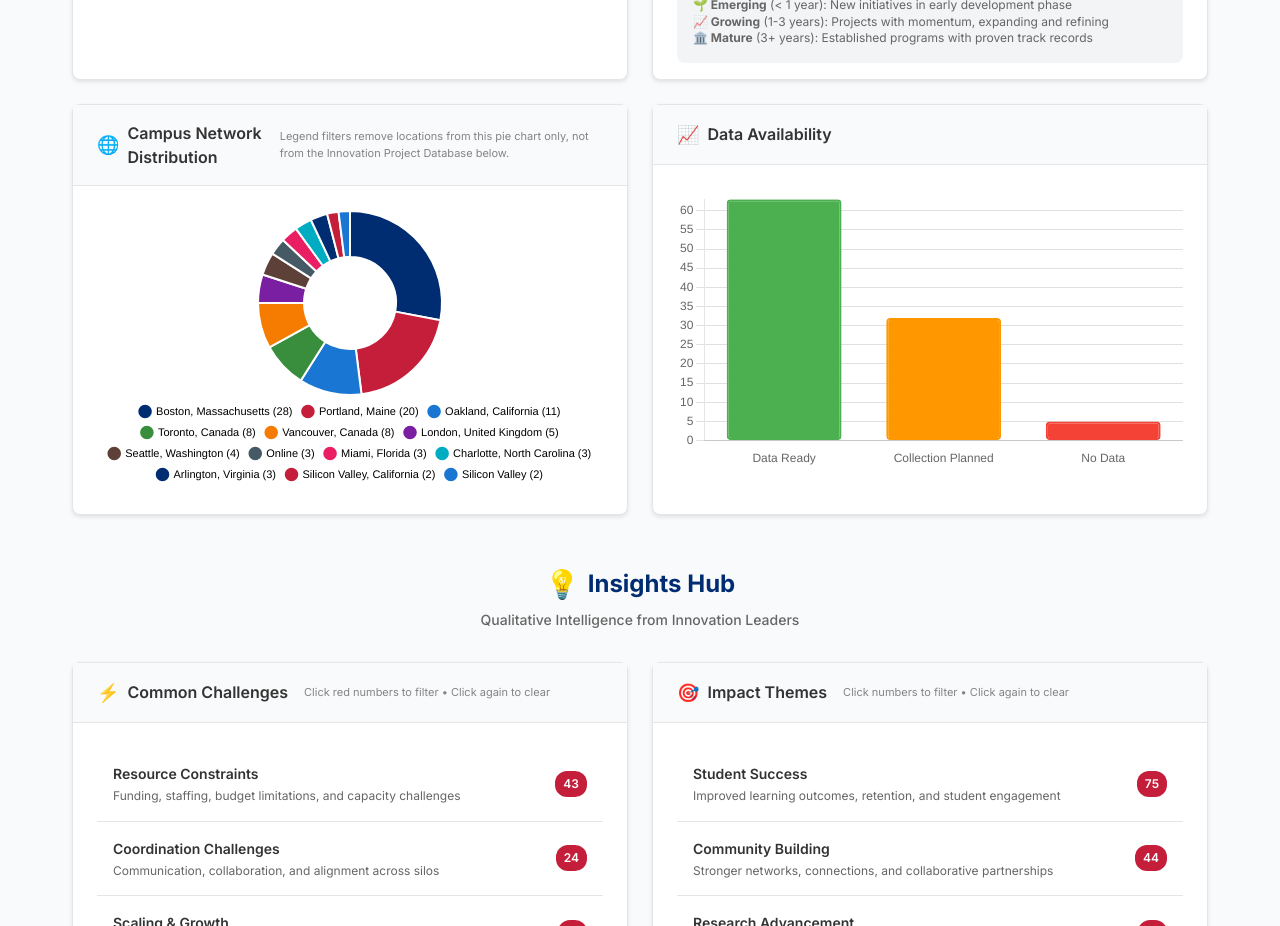
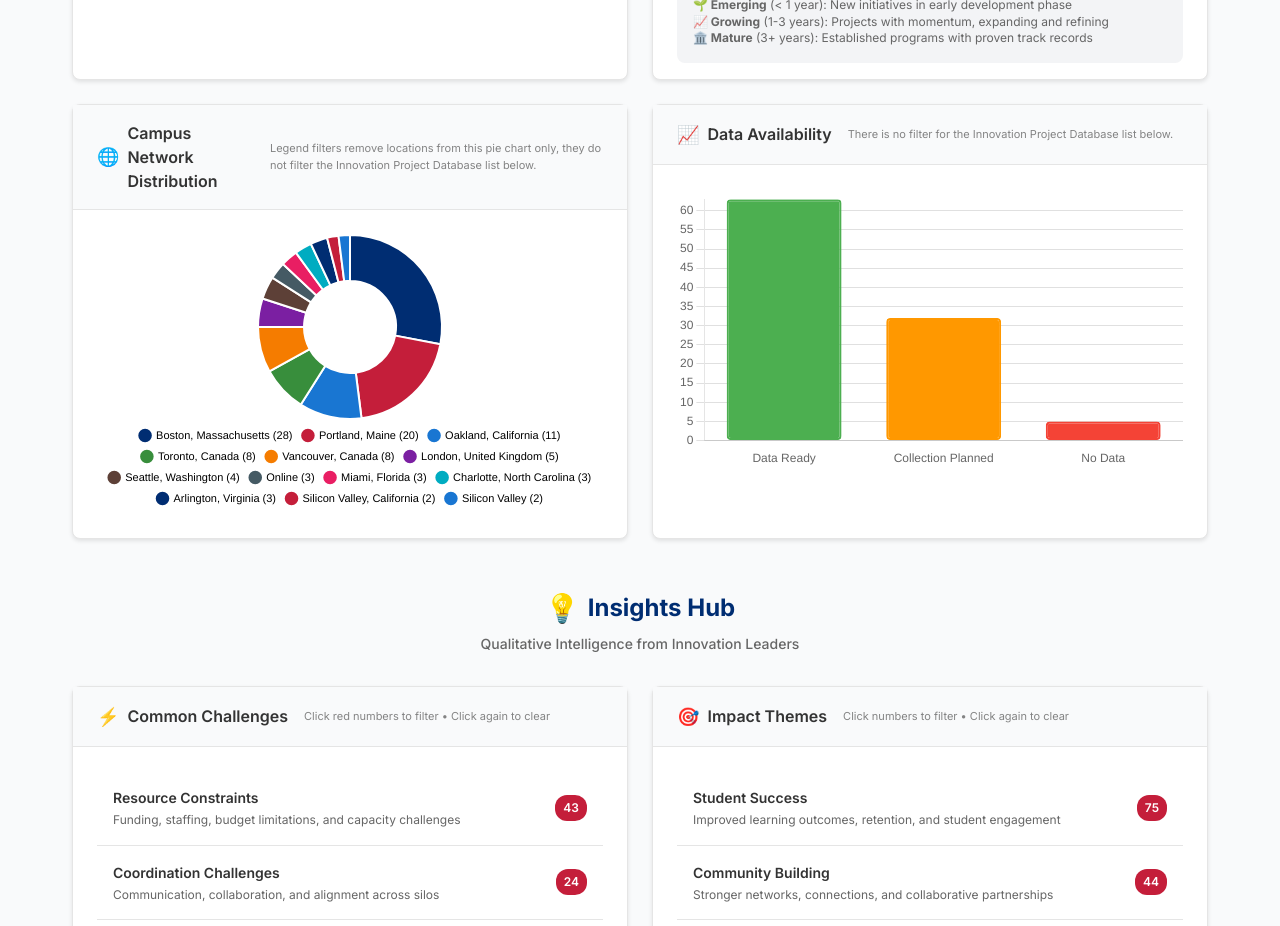
Before and after one commit to markynsai91/Northeastern_Innovation_dashboard, a React (Vite) app: page / in a window 1280 px wide. Shown: the part 1080-2006 px from the top of the page. Built offline with nearby package versions, Linux system fonts and the light colour scheme.

Commit message:
Update Filter note for Campus Ntw distribution And Data Availability

```diff
--- a/src/components/InsightsGrid.jsx
+++ b/src/components/InsightsGrid.jsx
@@ -75,7 +75,7 @@ const InsightsGrid = ({
             <div className="insight-icon">🌐</div>
             Campus Network Distribution
             <div className="filter-hint">
-              Legend filters remove locations from this pie chart only, not from the Innovation Project Database below.
+              Legend filters remove locations from this pie chart only, they do not filter the Innovation Project Database list below.
             </div>
           </div>
         </div>
@@ -92,6 +92,9 @@ const InsightsGrid = ({
           <div className="insight-title">
             <div className="insight-icon">📈</div>
             Data Availability
+            <div className="filter-hint">
+              There is no filter for the Innovation Project Database list below.
+            </div>
           </div>
         </div>
         <div className="insight-body">
```
